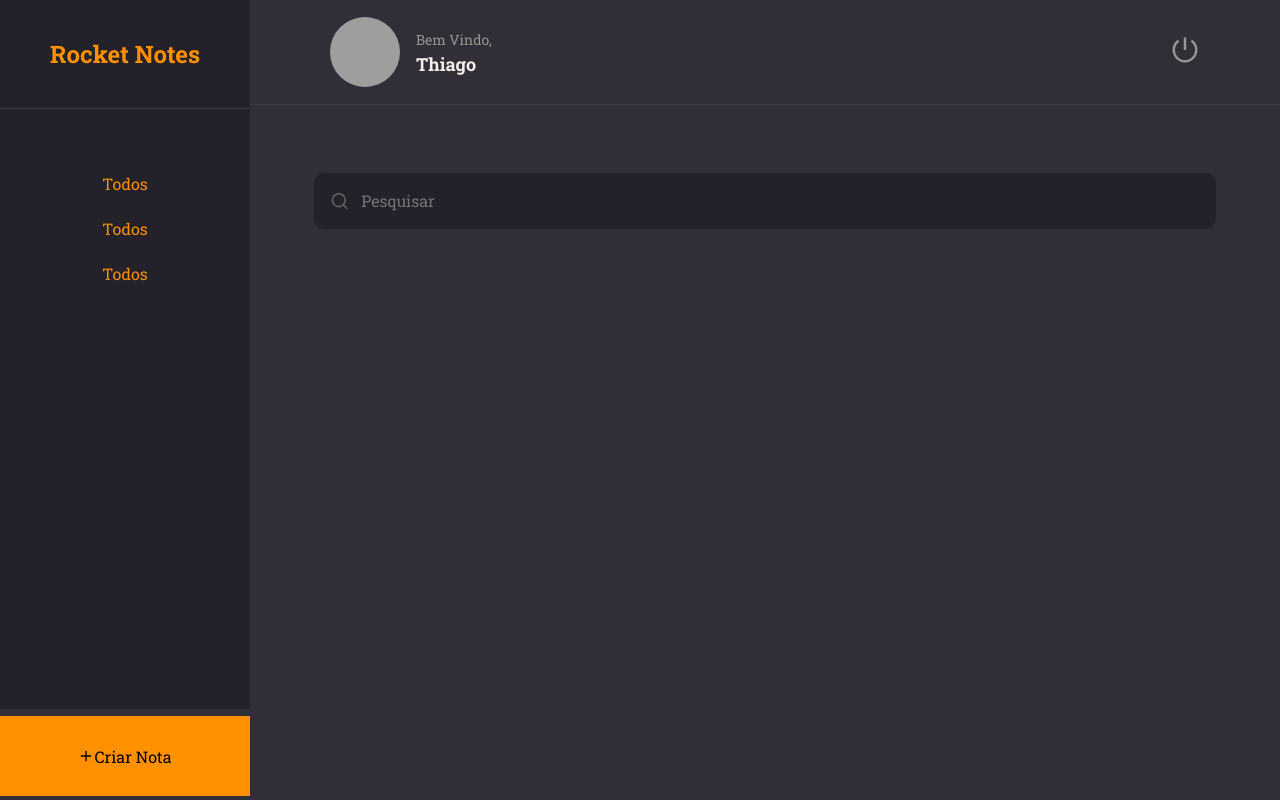
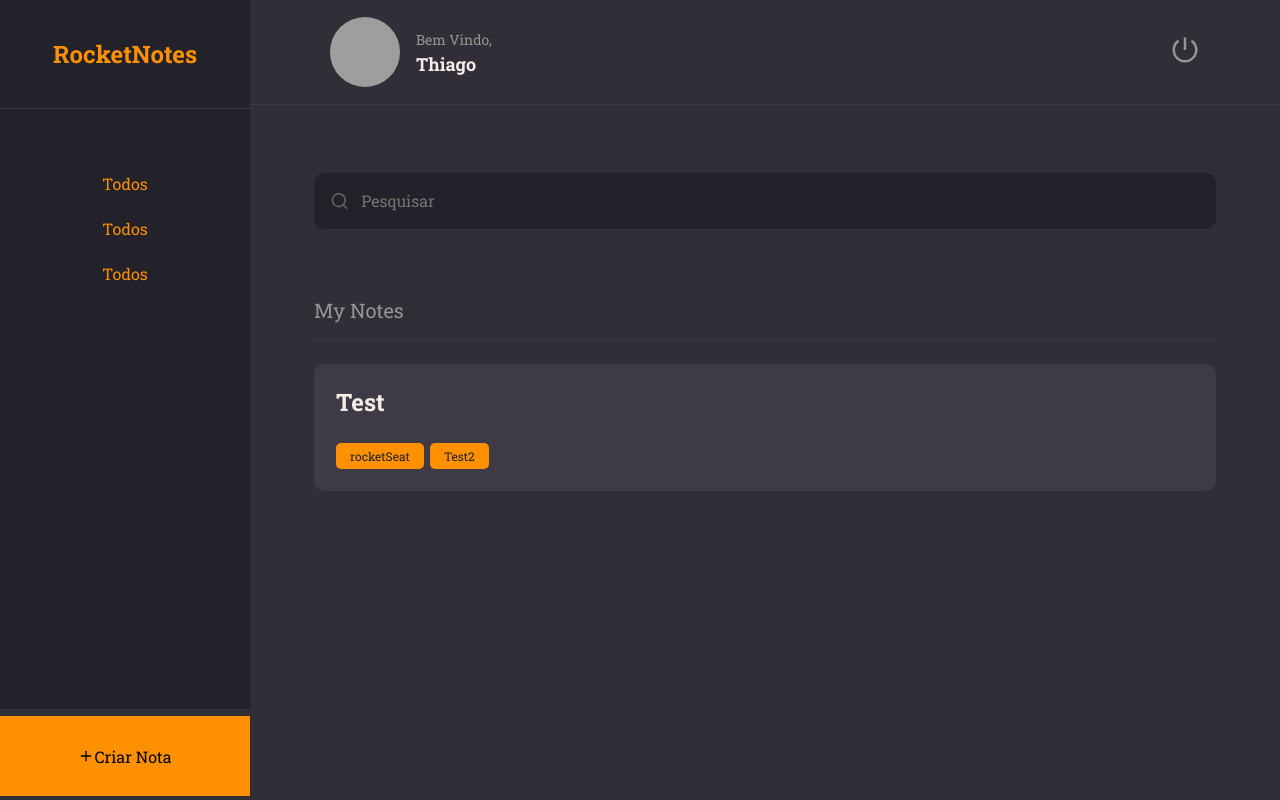
Before and after one commit to Prattiz/Notes, a React (Vite) app: page / in a window 1280 px wide. Built offline with nearby package versions, Linux system fonts and the light colour scheme; grey boxes are pictures that could not be loaded.

Commit message:
CREATE SignIn

```diff
--- a/src/components/Note/index.jsx
+++ b/src/components/Note/index.jsx
@@ -1,22 +1,20 @@
-import { Conteiner } from "./styles";
+import { Container } from "./styles";
+import { Tag } from "../Tag";
 
-export function Note({ data, ...rest}){
+export function Notes({ data, ...rest}){
     return(
-        <Conteiner {...rest}>
+        <Container {...rest}>
             <h1>{data.title}</h1>
 
             {
                 data.tags &&
                 <footer>
                     {
-                        data.tags.map(tag => {
-                            <span key={tag.id}>
-                                {tag.name}
-                            </span>
-                        })
+                        data.tags.map(tag => <Tag key={tag.id} title={tag.name} />)
+
                     }
                 </footer>
             }
-        </Conteiner>
+        </Container>
     )
 }
--- a/src/pages/Home/index.jsx
+++ b/src/pages/Home/index.jsx
@@ -1,14 +1,16 @@
 import { Conteiner, Brand, Search, Menu, Content, NewNote } from "./style";
 import { FiPlus, FiSearch } from "react-icons/fi";
 import { Header } from "../../components/Header";
+import { Section } from "../../components/Section";
 import { ButtonText} from "../../components/ButtonT";
 import { Input } from "../../components/Input";
+import { Notes } from "../../components/Note";
 
 export function Home() {
     return(
         <Conteiner>
             <Brand>
-                <h1>Rocket Notes</h1>
+                <h1>RocketNotes</h1>
             </Brand>
 
             <Header />
@@ -28,6 +30,17 @@ export function Home() {
             </Search>
 
             <Content>
+                <Section title="My Notes">
+                    <Notes data={{
+                         title:"Test",
+                         tags:[
+                            {id: '1', name: "rocketSeat"},
+                            {id: '2', name: "Test2"}
+                         ]
+                }} />
+
+
+                </Section>
 
             </Content>
 
--- a/src/pages/Home/style.js
+++ b/src/pages/Home/style.js
@@ -54,13 +54,16 @@ export const Menu = styled.ul`
 export const Content = styled.div`
 
     grid-area: content;
+    padding: 0 64px;
+    overflow-y: auto;
+
 `;
 
 export const NewNote = styled.button`
 
     grid-area: newnotes;
     height: 80px;
-    display:flex;
+    display: flex;
     align-items: center;
     justify-content: center;
     border: none;
```
Also changed, not shown: src/pages/SignIn/index.jsx (added), src/pages/SignIn/style.js (added).
